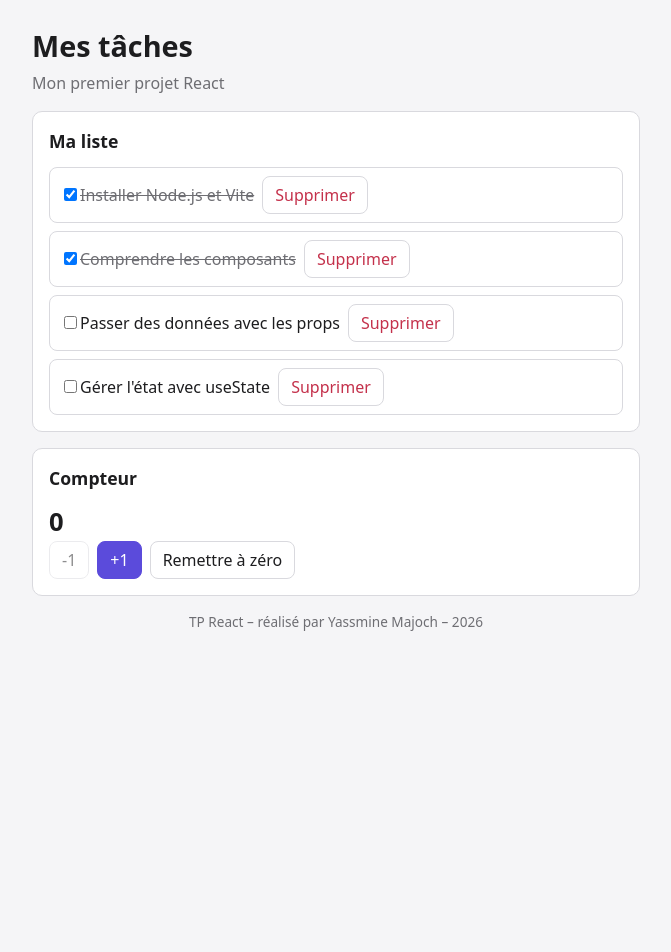
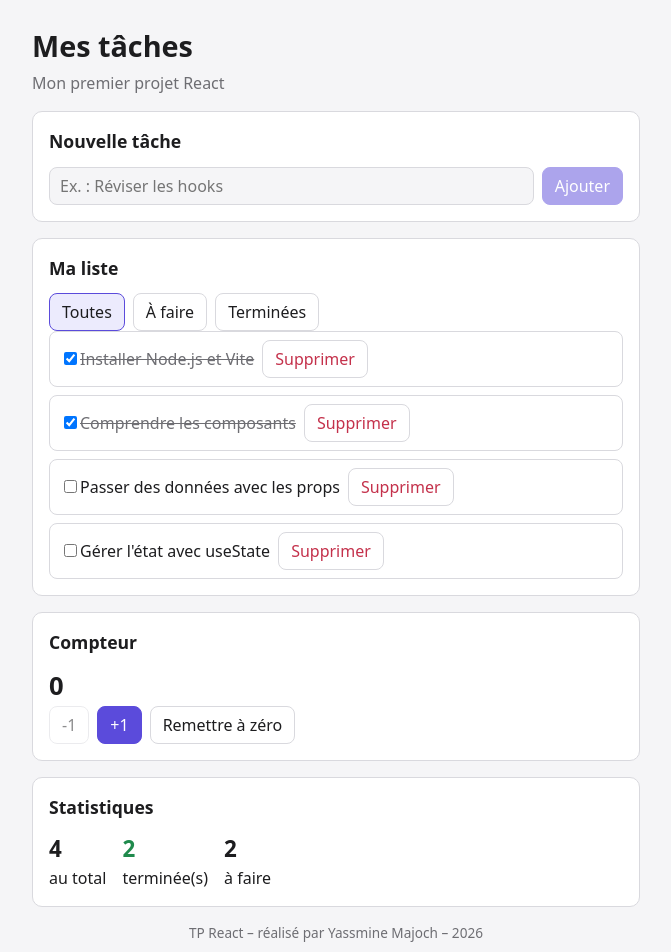
Before and after one commit to YassMine06/tp-react-taches, a React (Vite) app in the folder mes-taches/: page / in a window 1280 px wide. Shown: the top 952 px of the page, without its empty margins (304-975 px from the left). Before the commit the page ends 800 px from the top, so only its background shows below. Built offline with nearby package versions, Linux system fonts and the light colour scheme.

Commit message:
Étape 4 : formulaire contrôlé, filtres et statistiques

```diff
--- a/mes-taches/src/App.jsx
+++ b/mes-taches/src/App.jsx
@@ -4,6 +4,9 @@ import Pied from './components/Pied.jsx'
 import Carte from './components/Carte.jsx'
 import ListeTaches from './components/ListeTaches.jsx'
 import Compteur from './components/Compteur.jsx'
+import FormulaireAjout from './components/FormulaireAjout.jsx'
+import Filtres from './components/Filtres.jsx'
+import Statistiques from './components/Statistiques.jsx'
 
 const TACHES_INITIALES = [
   { id: 1, titre: 'Installer Node.js et Vite', terminee: true },
@@ -14,6 +17,18 @@ const TACHES_INITIALES = [
 
 function App() {
   const [taches, setTaches] = useState(TACHES_INITIALES)
+  const [filtre, setFiltre] = useState('toutes')
+  const tachesVisibles = taches.filter((tache) => {
+    if (filtre === 'actives') {
+      return !tache.terminee
+    }
+
+    if (filtre === 'terminees') {
+      return tache.terminee
+    }
+
+    return true
+  })
   function basculerTache(id) {
     setTaches(
       taches.map((tache) =>
@@ -28,16 +43,32 @@ function App() {
       taches.filter((tache) => tache.id !== id)
       )
     }
+  function ajouterTache(titre) {
+    const nouvelleTache = {
+      id: Date.now(),
+      titre: titre,
+      terminee: false,
+    }
+
+    setTaches([...taches, nouvelleTache])
+  }
   return (
     <div className="app">
       <Entete
         titre="Mes tâches"
         sousTitre="Mon premier projet React"
       />
+      <Carte titre="Nouvelle tâche">
+        <FormulaireAjout onAjouter={ajouterTache} />
+      </Carte>
+      <Carte titre="Ma liste">
+        <Filtres
+          filtre={filtre}
+          onChanger={setFiltre}
+        />
 
-      <Carte titre="Ma liste">
         <ListeTaches
-          taches={taches}
+          taches={tachesVisibles}
           onBasculer={basculerTache}
           onSupprimer={supprimerTache}
         />
@@ -45,7 +76,9 @@ function App() {
       <Carte titre="Compteur">
         <Compteur />
       </Carte>
-
+      <Carte titre="Statistiques">
+        <Statistiques taches={taches} />
+      </Carte>
       <Pied auteur="Yassmine Majoch" />
     </div>
   )
--- /dev/null
+++ b/mes-taches/src/components/Filtres.jsx
@@ -0,0 +1,23 @@
+const OPTIONS = [
+  { valeur: 'toutes', libelle: 'Toutes' },
+  { valeur: 'actives', libelle: 'À faire' },
+  { valeur: 'terminees', libelle: 'Terminées' },
+]
+
+function Filtres({ filtre, onChanger }) {
+  return (
+    <div className="ligne">
+      {OPTIONS.map((option) => (
+        <button
+          key={option.valeur}
+          className={filtre === option.valeur ? 'actif' : ''}
+          onClick={() => onChanger(option.valeur)}
+        >
+          {option.libelle}
+        </button>
+      ))}
+    </div>
+  )
+}
+
+export default Filtres
--- /dev/null
+++ b/mes-taches/src/components/FormulaireAjout.jsx
@@ -0,0 +1,38 @@
+import { useState } from 'react'
+
+function FormulaireAjout({ onAjouter }) {
+  const [titre, setTitre] = useState('')
+
+  function gererSoumission(event) {
+    event.preventDefault()
+
+    const titreNettoye = titre.trim()
+
+    if (!titreNettoye) return
+
+    onAjouter(titreNettoye)
+
+    setTitre('')
+  }
+
+  return (
+    <form className="formulaire" onSubmit={gererSoumission}>
+      <input
+        type="text"
+        value={titre}
+        onChange={(event) => setTitre(event.target.value)}
+        placeholder="Ex. : Réviser les hooks"
+      />
+
+      <button
+        type="submit"
+        className="principal"
+        disabled={!titre.trim()}
+      >
+        Ajouter
+      </button>
+    </form>
+  )
+}
+
+export default FormulaireAjout
--- /dev/null
+++ b/mes-taches/src/components/Statistiques.jsx
@@ -0,0 +1,27 @@
+function Statistiques({ taches }) {
+  const total = taches.length
+
+  const terminees = taches.filter(
+    (tache) => tache.terminee
+  ).length
+
+  const restantes = total - terminees
+
+  return (
+    <div className="stats">
+      <div>
+        <strong>{total}</strong> au total
+      </div>
+
+      <div className="terminees">
+        <strong>{terminees}</strong> terminée(s)
+      </div>
+
+      <div>
+        <strong>{restantes}</strong> à faire
+      </div>
+    </div>
+  )
+}
+
+export default Statistiques
```
